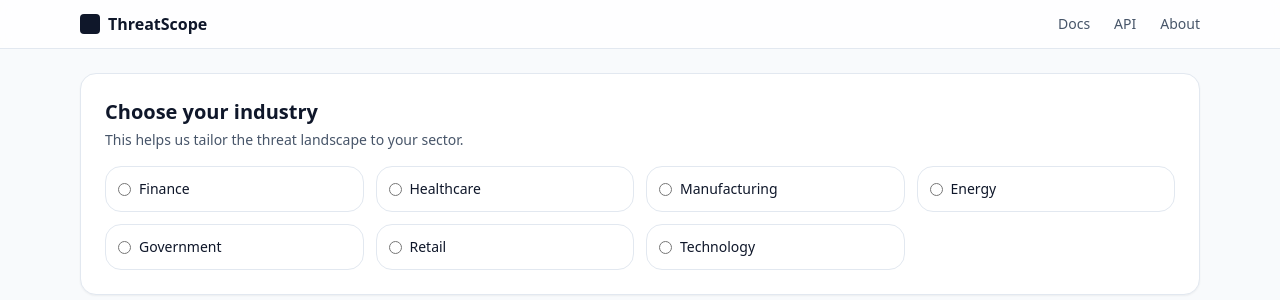
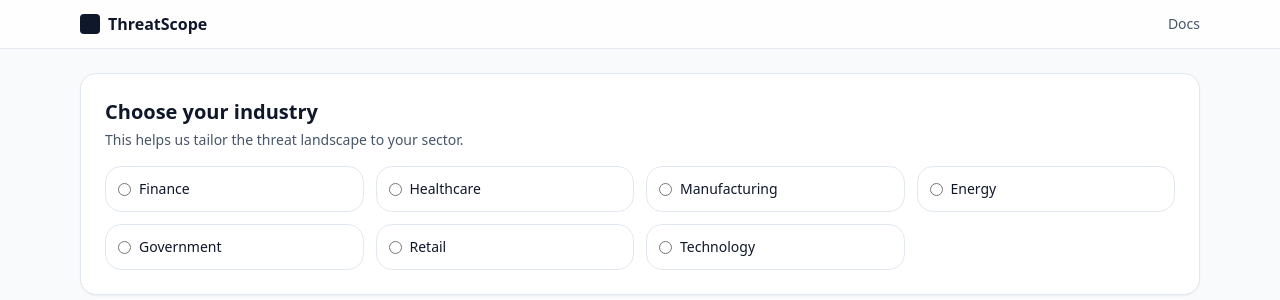
Before and after one commit to SEKOIA-IO/ThreatScope, a FastAPI app: page / in a window 1280 px wide. Shown: the top 300 px of the page. Run offline with FastAPI, Linux system fonts and the light colour scheme; some libraries are stand-ins or nearby versions.

Commit message:
minor changes

```diff
--- a/mkdocs.yml
+++ b/mkdocs.yml
@@ -1,6 +1,6 @@
 site_name: ThreatScope
 site_description: Explore your cyber threat landscape by industry and countries.
-site_url: https://example.com
+site_url: https://gbossert.github.io/ThreatScope/
 repo_url: https://github.com/gbossert/threatscope
 repo_name: gbossert/threatscope
 nav:
--- a/templates/base.html
+++ b/templates/base.html
@@ -4,11 +4,12 @@
         <meta charset="utf-8" />
         <meta name="viewport" content="width=device-width, initial-scale=1" />
         <title>{% block title %}ThreatScope (Toy){% endblock %}</title>
-<!-- Tailwind (CDN for prototype) -->
+        <!-- Tailwind -->
         <script src="https://cdn.tailwindcss.com"></script>
         <!-- HTMX -->
         <script src="https://unpkg.com/htmx.org@1.9.12"></script>
     </head>
+
     <body class="min-h-screen bg-slate-50 text-slate-900">
         <header class="sticky top-0 z-10 bg-white/80 backdrop-blur border-b border-slate-200">
             <div class="max-w-6xl mx-auto px-4 py-3 flex items-center justify-between">
@@ -17,18 +18,14 @@
                     <span class="font-semibold">ThreatScope</span>
                 </div>
                 <nav class="hidden md:flex items-center gap-6 text-sm text-slate-600">
-<a href="#" class="hover:text-slate-900">Docs</a>
-<a href="#" class="hover:text-slate-900">API</a>
-<a href="#" class="hover:text-slate-900">About</a>
+                    <a href="https://gbossert.github.io/ThreatScope/" class="hover:text-slate-900">Docs</a>
                 </nav>
             </div>
         </header>
 
-
         <main class="max-w-6xl mx-auto px-4 py-6">
         {% block content %}{% endblock %}
         </main>
-
 
         <footer class="max-w-6xl mx-auto px-4 pb-10 text-center text-xs text-slate-500">
             Prototype wireframe · No real data · © <span id="y"></span>
```
Lines whose indentation alone changed are shown as unchanged.
